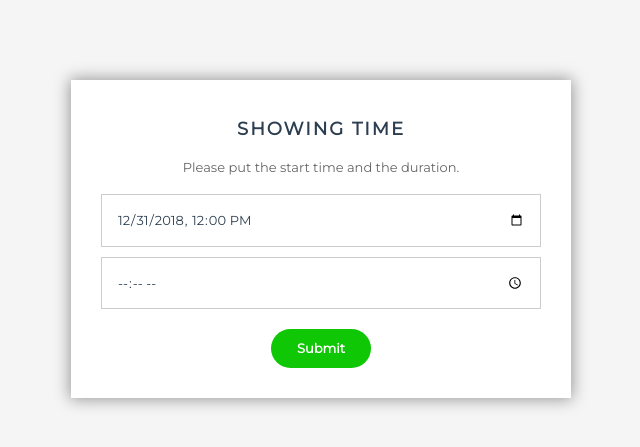
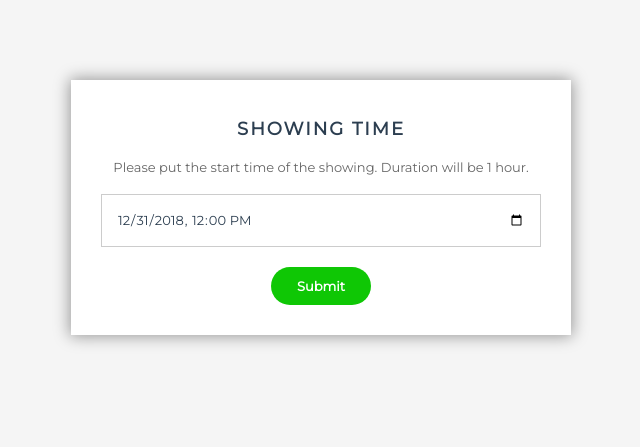
Before and after one commit to UAHCS499Spring2018Team4/T4RSU, a Django app: template T4RSU/realestate/templates/realestate/CreateShowing.html in a window 1280 px wide. Shown: the part 67-514 px from the top of the page, without its empty margins (319-959 px from the left). Run offline with Django 3.2, Linux system fonts and the light colour scheme; the template is opened without the code that fills it, so the values that code supplies are empty; some libraries are stand-ins or nearby versions.

Commit message:
Create Showing

```diff
--- a/T4RSU/realestate/templates/realestate/CreateShowing.html
+++ b/T4RSU/realestate/templates/realestate/CreateShowing.html
@@ -66,9 +66,9 @@
             <!-- fieldsets -->
             <fieldset>
                 <h2 class="fs-title">Showing Time</h2>
-                <h3 class="fs-subtitle">Please put the start time and the duration.</h3>
+                <h3 class="fs-subtitle">Please put the start time of the showing. Duration will be 1 hour.</h3>
 				<input id="start_time" type="datetime-local" name="start_time" value="2018-12-31 12:00"/>
-                <input id="duration" type="time" name="duration"/>
+                <input id="duration" type="hidden" name="duration" value="01:00:00"/>
                 <input type="submit" name="submit" class="submit action-button" value="Submit"/>
             </fieldset>
         </form>
```
